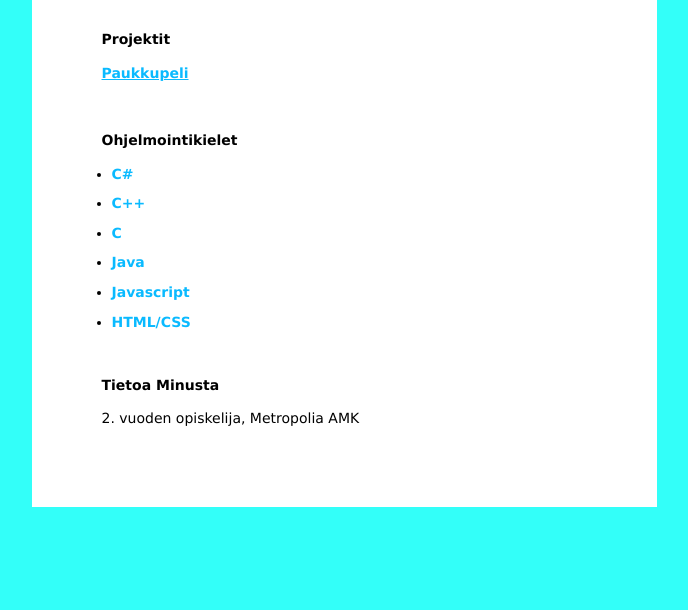
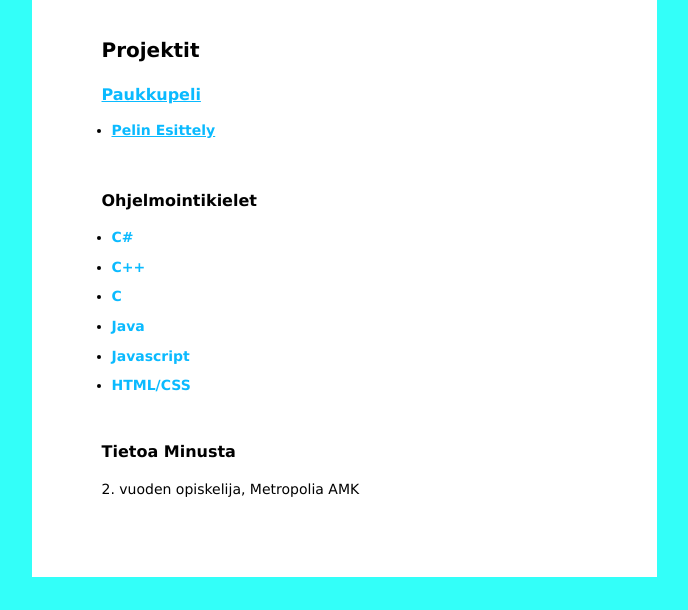
Before and after one commit to emebot/emebot.github.io, a plain HTML site: page index.html in a window 1280 px wide. Shown: the part 190-800 px from the top of the page, without its empty margins (296-984 px from the left). Drawn offline with Linux system fonts and the light colour scheme; files that its build step writes are made by us from their sources.

Commit message:
Add files via upload

```diff
--- a/index.html
+++ b/index.html
@@ -31,15 +31,16 @@
 <br>
 
 <ul>
-  <p><strong>Projektit</strong></p>
+  <p style="font-size: 20px"><strong>Projektit</strong></p>
   <p>
-    <a href="https://emebot.itch.io/paukkupeli"> Paukkupeli</a>
+  <a href="https://emebot.itch.io/paukkupeli"style="font-size: 16px"> Paukkupeli</a><br>
+  <li><a href="https://youtu.be/VouBcNyLmUo"> Pelin Esittely</a></li>
   </p>
   <br>
 </ul>
 
 <ul>
-  <p><strong>Ohjelmointikielet</strong></p>
+  <p style="font-size: 16px"><strong>Ohjelmointikielet</strong></p>
   <li>
     <a>C#</a>
   </li>
@@ -60,7 +61,7 @@
   </li>
   <br>
 
-  <p><strong>Tietoa Minusta</strong></p>
+  <p style="font-size: 16px"><strong>Tietoa Minusta</strong></p>
   <p>
     2. vuoden opiskelija, Metropolia AMK
   </p>
```
